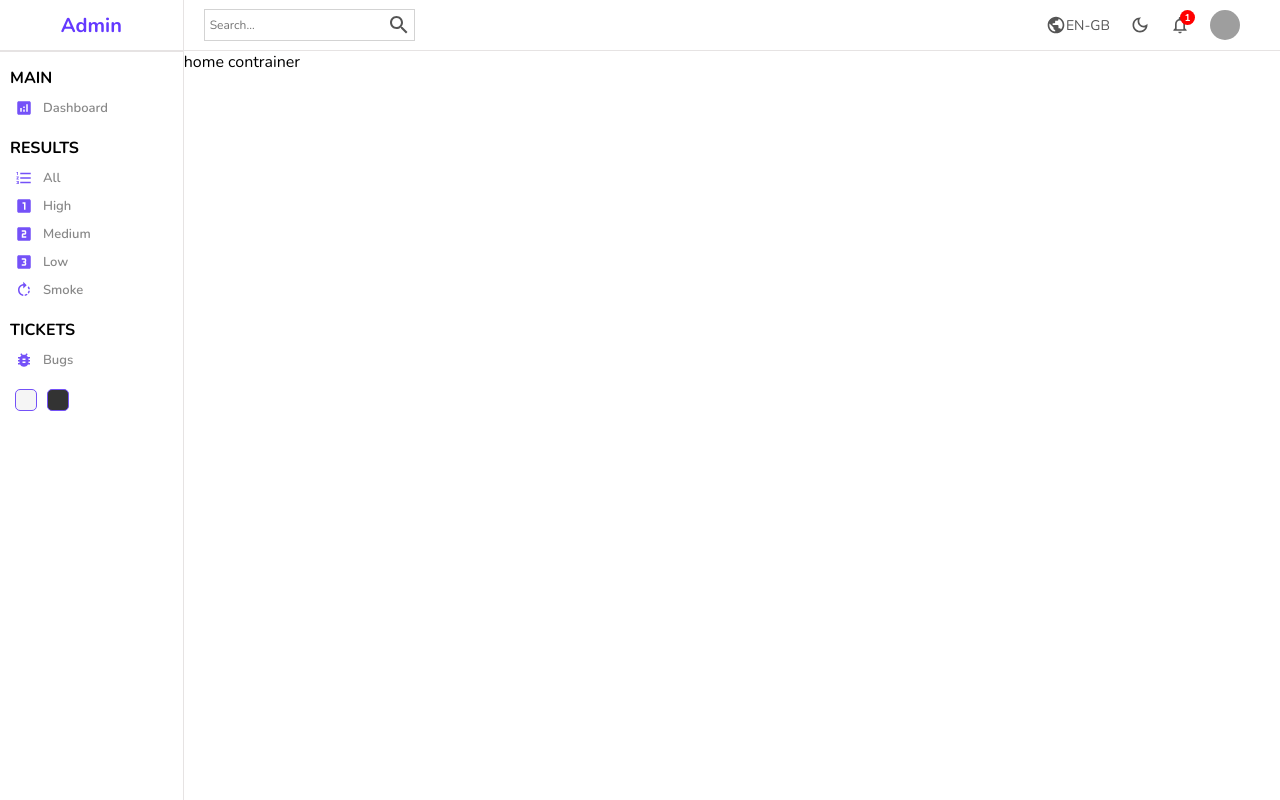
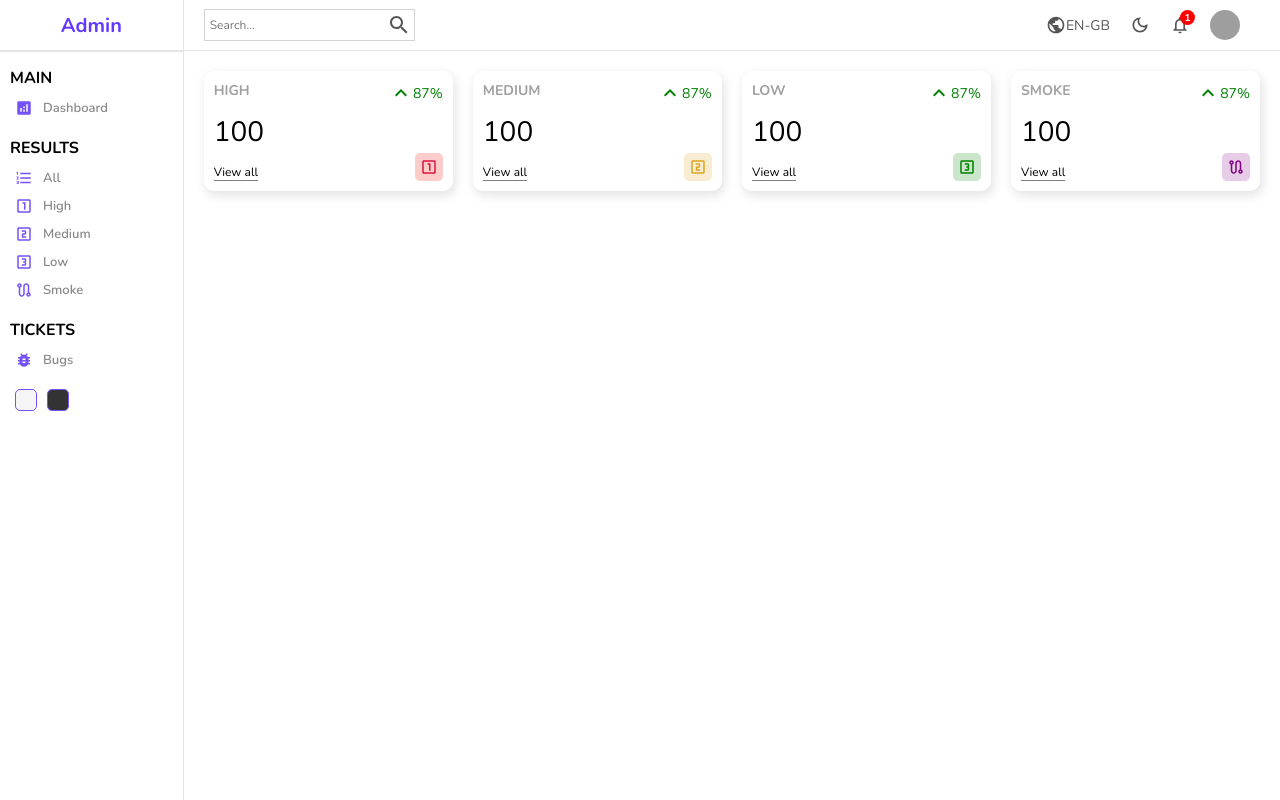
Before and after one commit to robbbowes/react-dashboard, a React (Create React App) app: page / in a window 1280 px wide. Built offline with nearby package versions, Linux system fonts and the light colour scheme; grey boxes are pictures that could not be loaded.

Commit message:
Add widgets

```diff
--- a/src/components/navbar/Navbar.jsx
+++ b/src/components/navbar/Navbar.jsx
@@ -27,7 +27,7 @@ const Navbar = () => {
                     </div>
 
                     <div className="item">
-                        <img src="https://images.pexels.com/photos/3586798/pexels-photo-3586798.jpeg" alt="User avatar image" className='avatar'/>
+                        <img src="https://images.pexels.com/photos/3586798/pexels-photo-3586798.jpeg" alt="User avatar" className='avatar'/>
                     </div>
 
 
--- a/src/components/sidebar/Sidebar.jsx
+++ b/src/components/sidebar/Sidebar.jsx
@@ -2,10 +2,10 @@ import './sidebar.scss'
 
 import AnalyticsIcon from '@mui/icons-material/Analytics';
 import FormatListNumberedIcon from '@mui/icons-material/FormatListNumbered';
-import LooksOneIcon from '@mui/icons-material/LooksOne';
-import LooksTwoIcon from '@mui/icons-material/LooksTwo';
-import Looks3Icon from '@mui/icons-material/Looks3';
-import RotateRightIcon from '@mui/icons-material/RotateRight';
+import LooksOneOutlinedIcon from '@mui/icons-material/LooksOneOutlined';
+import LooksTwoOutlinedIcon from '@mui/icons-material/LooksTwoOutlined';
+import Looks3OutlinedIcon from '@mui/icons-material/Looks3Outlined';
+import RouteOutlinedIcon from '@mui/icons-material/RouteOutlined';
 import BugReportIcon from '@mui/icons-material/BugReport';
 
 const Sidebar = () => {
@@ -27,19 +27,19 @@ const Sidebar = () => {
                         <span>All</span>
                     </li>
                     <li>
-                        <LooksOneIcon className="icon" />
+                        <LooksOneOutlinedIcon className="icon" />
                         <span>High</span>
                     </li>
                     <li>
-                        <LooksTwoIcon className="icon" />
+                        <LooksTwoOutlinedIcon className="icon" />
                         <span>Medium</span>
                     </li>
                     <li>
-                        <Looks3Icon className="icon" />
+                        <Looks3OutlinedIcon className="icon" />
                         <span>Low</span>
                     </li>
                     <li>
-                        <RotateRightIcon className="icon" />
+                        <RouteOutlinedIcon className="icon" />
                         <span>Smoke</span>
                     </li>
                     <p className="title">TICKETS</p>
--- /dev/null
+++ b/src/components/widget/Widget.jsx
@@ -0,0 +1,63 @@
+import './widget.scss'
+import KeyboardArrowUpIcon from '@mui/icons-material/KeyboardArrowUp';
+import LooksOneOutlinedIcon from '@mui/icons-material/LooksOneOutlined';
+import LooksTwoOutlinedIcon from '@mui/icons-material/LooksTwoOutlined';
+import Looks3OutlinedIcon from '@mui/icons-material/Looks3Outlined';
+import RouteOutlinedIcon from '@mui/icons-material/RouteOutlined';
+
+const Widget = ({ type }) => {
+
+    let data;
+
+    // temporary
+    const amount = 100;
+    const percentage = 87;
+
+    switch (type) {
+        case "high":
+            data = {
+                title: "HIGH",
+                icon: <LooksOneOutlinedIcon className="icon" style={{ color: "crimson", backgroundColor: "rgba(255, 0, 0, 0.2)" }} />
+            }
+            break;
+        case "medium":
+            data = {
+                title: "MEDIUM",
+                icon: <LooksTwoOutlinedIcon className="icon" style={{ color: "goldenrod", backgroundColor: "rgba(218, 165, 32, 0.2)" }} />
+            }
+            break;
+        case "low":
+            data = {
+                title: "LOW",
+                icon: <Looks3OutlinedIcon className="icon" style={{ color: "green", backgroundColor: "rgba(0, 128, 0, 0.2)" }} />
+            }
+            break;
+        case "smoke":
+            data = {
+                title: "SMOKE",
+                icon: <RouteOutlinedIcon className="icon" style={{ color: "purple", backgroundColor: "rgba(128, 0, 128, 0.2)" }} />
+            }
+            break;
+        default:
+            break;
+    }
+
+    return (
+        <div className="widget">
+            <div className="left">
+                <span className="title">{data.title}</span>
+                <span className="counter">{amount}</span>
+                <span className="link">View all</span>
+            </div>
+            <div className="right">
+                <div className="percentage positive">
+                    <KeyboardArrowUpIcon />
+                    {percentage}%
+                </div>
+                {data.icon}
+            </div>
+        </div>
+    );
+};
+
+export default Widget;
--- /dev/null
+++ b/src/components/widget/widget.scss
@@ -0,0 +1,54 @@
+.widget {
+    display: flex;
+    justify-content: space-between;
+    flex: 1;
+    padding: 10px;
+    -webkit-box-shadow: 2px 4px 10px 1px rgba(0, 0, 0, 0.47);
+    box-shadow: 2px 4px 10px 1px rgba(201, 201, 201, 0.47);
+    border-radius: 10px;
+    height: 100px;
+
+    .left,
+    .right {
+        display: flex;
+        flex-direction: column;
+        justify-content: space-between;
+
+        .title {
+            font-weight: bold;
+            font-size: 14px;
+            color: rgb(160, 160, 160);
+        }
+
+        .counter {
+            font-size: 28px;
+            font-weight: 300;
+        }
+
+        .link {
+            width: max-content;
+            font-size: 12px;
+            border-bottom: 1px solid gray;
+        }
+
+        .percentage {
+            display: flex;
+            align-items: center;
+            font-size: 14px;
+
+            &.positive {
+                color: green;
+            }
+            &.negative {
+                color: red;
+            }
+        }
+
+        .icon {
+            font-size: 18px;
+            padding: 5px;
+            border-radius: 5px;
+            align-self: flex-end;
+        }
+    }
+}
--- a/src/pages/home/Home.jsx
+++ b/src/pages/home/Home.jsx
@@ -1,5 +1,6 @@
 import Navbar from '../../components/navbar/Navbar';
 import Sidebar from '../../components/sidebar/Sidebar';
+import Widget from '../../components/widget/Widget';
 import './home.scss'
 
 const Home = () => {
@@ -8,7 +9,12 @@ const Home = () => {
             <Sidebar />
             <div className="homeContainer">
                 <Navbar />
-                home contrainer
+                <div className="widgets">
+                    <Widget type="high" />
+                    <Widget type="medium" />
+                    <Widget type="low" />
+                    <Widget type="smoke" />
+                </div>
             </div>
         </div>
     );
--- a/src/pages/home/home.scss
+++ b/src/pages/home/home.scss
@@ -3,5 +3,11 @@
 
     .homeContainer{
         flex: 6;
+
+        .widgets {
+            display: flex;
+            padding: 20px;
+            gap: 20px;
+        }
     }
 }
```
